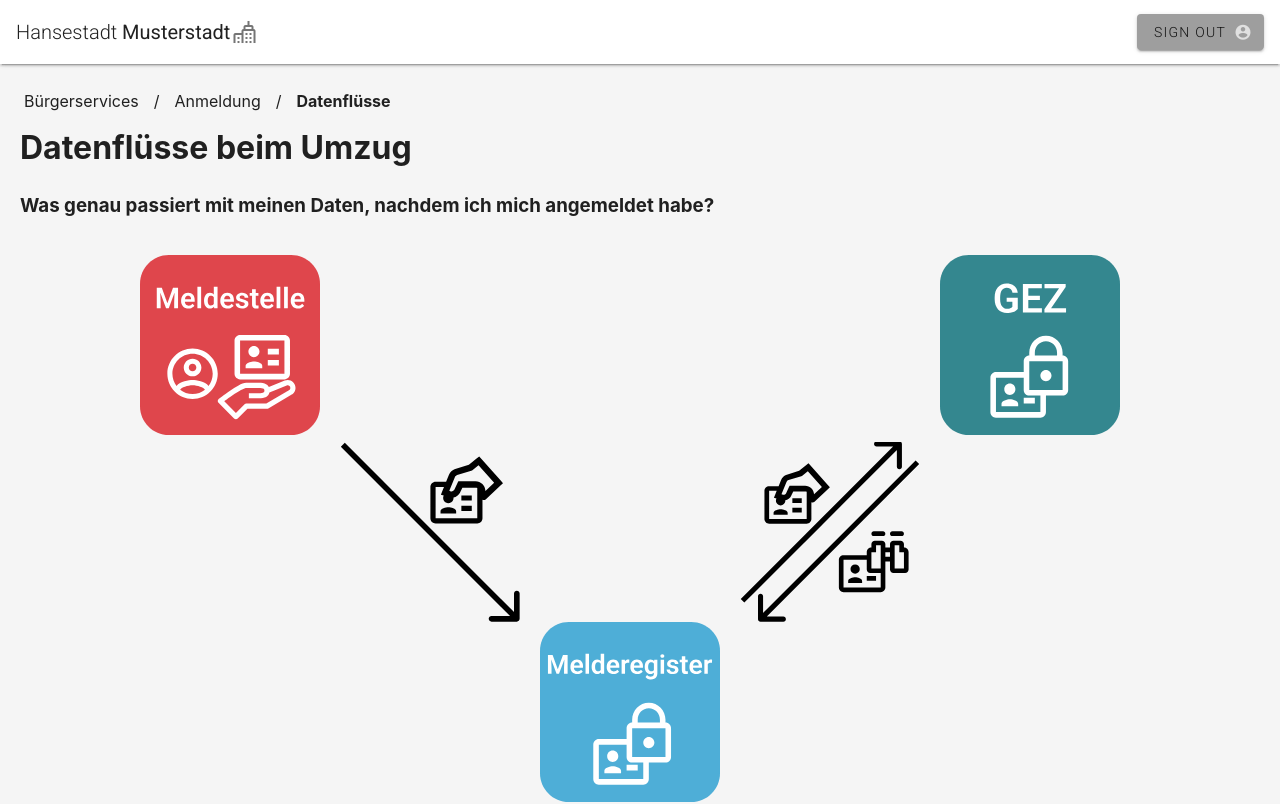
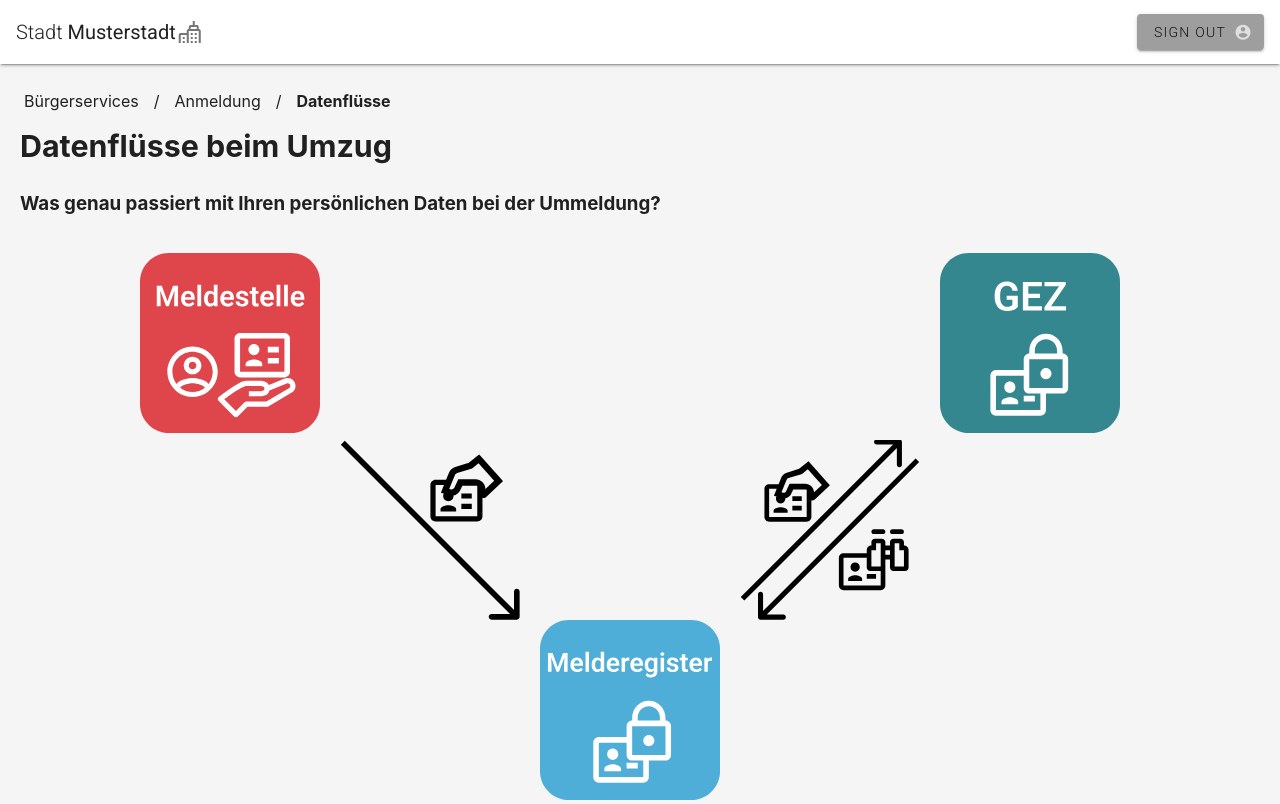
Before and after one commit to skatefasteatass/bachelorarbeit, a Vue app: page / in a window 1280 px wide. Shown: the top 804 px of the page. Built offline with nearby package versions, Linux system fonts and the light colour scheme.

Commit message:
nvm now its okay to look at. still hope i dont wake up tomorrow

```diff
--- a/src/App.vue
+++ b/src/App.vue
@@ -13,7 +13,7 @@
 
     <h1 class="h1">Datenflüsse beim Umzug</h1>
 
-    <h3 class="h3">Was genau passiert mit meinen Daten, nachdem ich mich angemeldet habe?</h3>
+    <h3 class="h3">Was genau passiert mit Ihren persönlichen Daten bei der Ummeldung?</h3>
 
     <!-- Row 1 -->
     <div class="application">
@@ -131,17 +131,16 @@ export default {
 .container {
   padding-left: 5px;
   padding-right: 5px;
-  padding-bottom: 150px;
+  padding-bottom: 170px;
   background-color: whitesmoke;
 }
 .h1{
-  text-align: justify;
   font-family: -apple-system, BlinkMacSystemFont, 'Segoe UI', Roboto, Oxygen, Ubuntu, Cantarell, 'Open Sans', 'Helvetica Neue', sans-serif;
+  font-size: 1.9em;
   padding: 10px;
   padding-left: 20px;
 }
 .h3{
-  text-align: justify;
   font-family: -apple-system, BlinkMacSystemFont, 'Segoe UI', Roboto, Oxygen, Ubuntu, Cantarell, 'Open Sans', 'Helvetica Neue', sans-serif;
   padding: 10px;
   padding-left: 20px;
--- a/src/components/Header.vue
+++ b/src/components/Header.vue
@@ -2,7 +2,7 @@
 <nav class="nav">
   <v-toolbar app elevation="2">
     <v-toolbar-title class="toolbar">
-      <span class="font-weight-light">Hansestadt </span>
+      <span class="font-weight-light">Stadt </span>
       <span>Musterstadt</span>
       <v-spacer />
 
```
